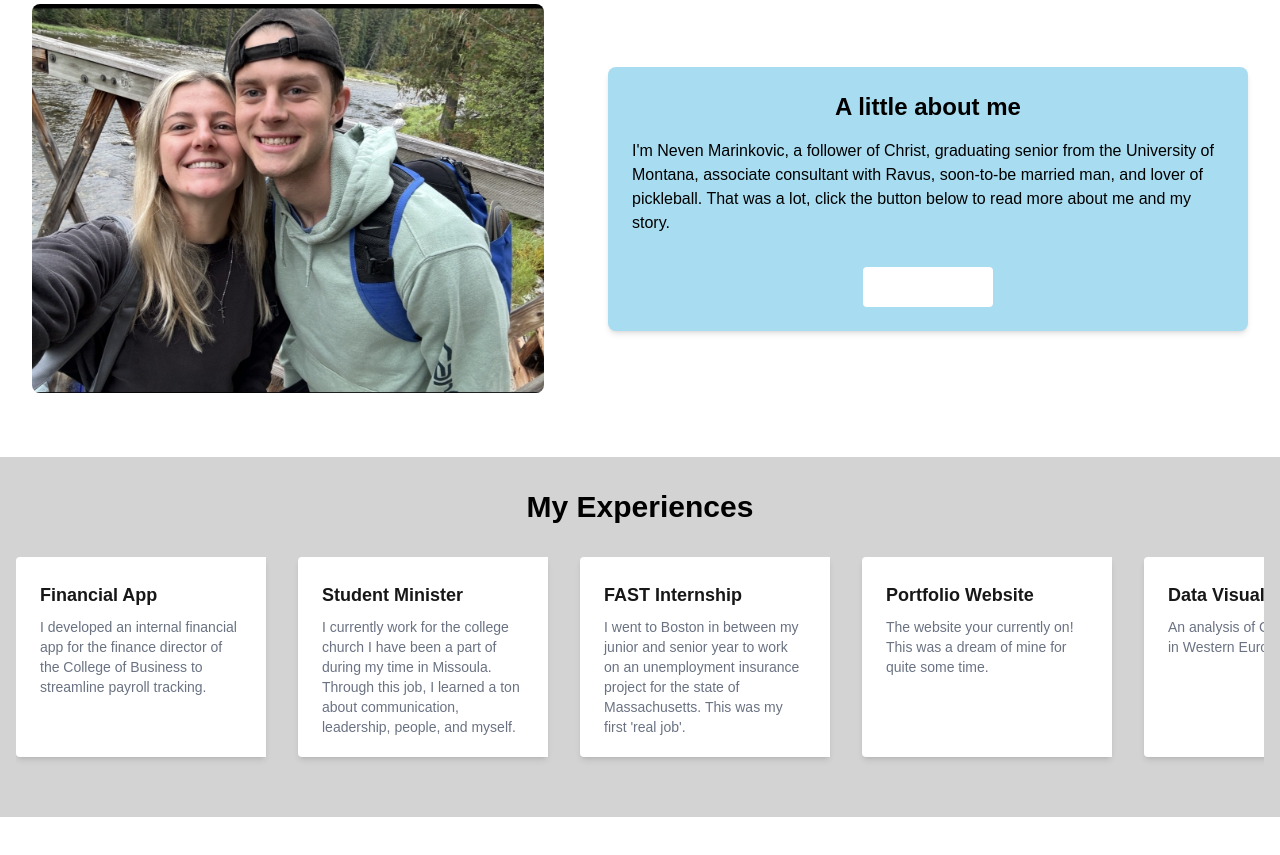
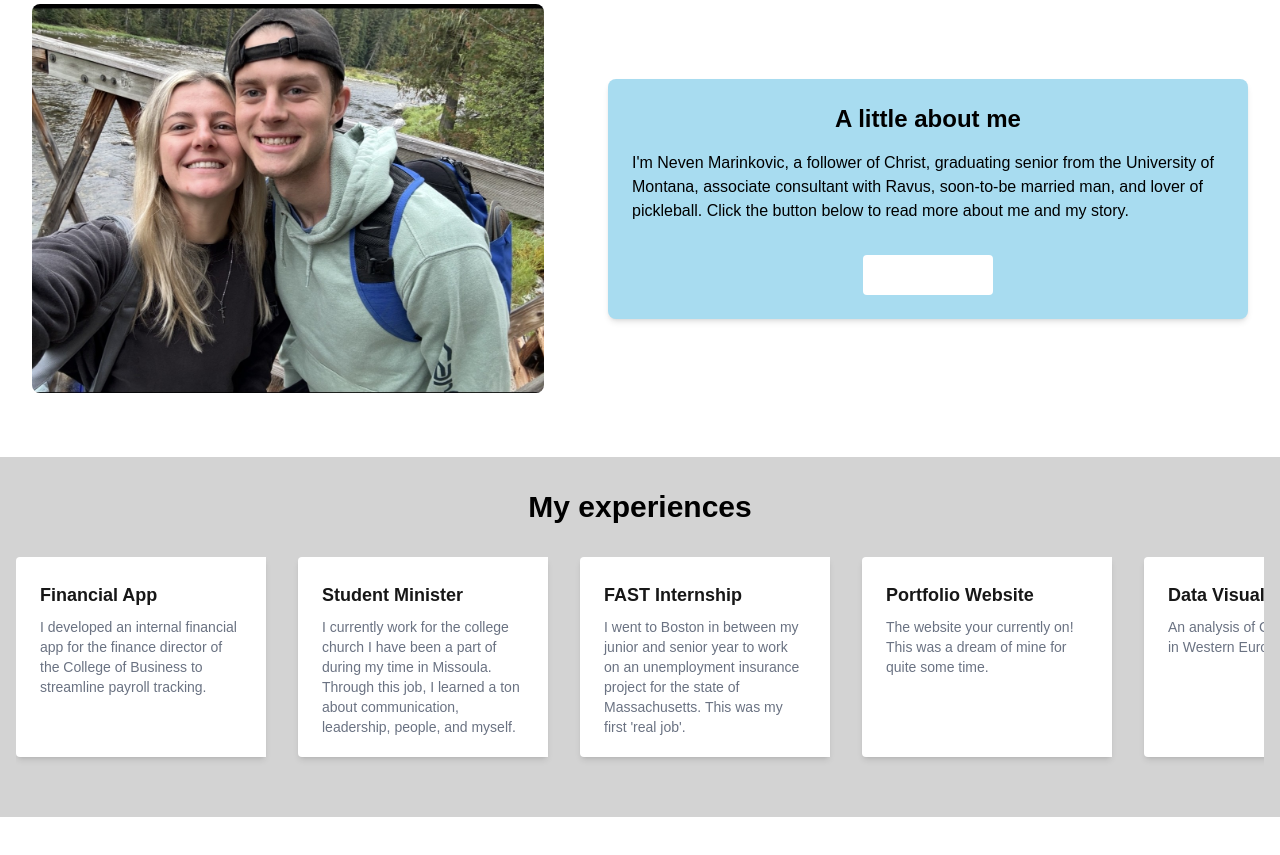
Before and after one commit to nevenmarinkovic/neven-portfolio, a Next.js app: page / in a window 1280 px wide. Shown: the part 860-1715 px from the top of the page. Built offline with nearby package versions, Linux system fonts and the light colour scheme.

Commit message:
Performance edits

```diff
--- a/app/about/page.js
+++ b/app/about/page.js
@@ -1,7 +1,5 @@
 "use client";
 import Image from "next/image";
-import Link from "next/link";
-import Navbar from "@/components/navbar";
 import { useRef } from "react";
 import HeroSection from "@/components/heroSection";
 import { motion, useInView } from "framer-motion";
@@ -60,7 +58,7 @@ export default function Page() {
             They grounded me and I was left mostly alone during my last three weeks before college. I had lots of time to reflect on the previous year. I remember feeling like I had woken up from a dream. That I was Neven from birht to senior year, some other guy during senior year, and I was back to being Neven.
             I had decided that I was not going to do the same things in college, and that, to repair my relationship with my parents, I was going to find a church to go to (because I knew they wanted me to).
           </p>
-          <h2 className="text-black text-2xl md:text-6xl py-4 font-bold">The Good News</h2>
+          <h2 className="text-black text-2xl md:text-6xl py-4 font-bold">The good news</h2>
           <p className="text-black dark:text-black-300 font-serif">
             I decided to come to the University of Montana because it was affordable, far enough away from home, and I thought the people were down to earth when I visited. On my first day on campus, after moving into my dorm, I was walking around the oval (center of campus).
             All of the clubs and organizations were out on the oval tabling. I started talking to this very tall guy at one of the tables. His name is Jordan. I found out that he used to play basketball at the University of Idaho. We connected over basketball and I remember thinking that he was a cool guy.
@@ -94,7 +92,7 @@ export default function Page() {
 
             {/* Heading */}
             <h2 className="text-black text-2xl md:text-6xl py-8 font-bold">
-              Looking Forward
+              Looking forward
             </h2>
 
             {/* Flex container for image and text */}
--- a/app/layout.js
+++ b/app/layout.js
@@ -1,7 +1,6 @@
 import { Geist, Geist_Mono } from "next/font/google";
 import "./globals.css";
 import Footer from "@/components/footer";
-import Navbar from "../components/navbar";
 
 const geistSans = Geist({
   variable: "--font-geist-sans",
--- a/app/page.js
+++ b/app/page.js
@@ -1,7 +1,6 @@
 "use client";
 import Image from "next/image";
 import Link from "next/link";
-import Navbar from "@/components/navbar";
 import { useRef } from "react";
 import HeroSection from "@/components/heroSection";
 import {motion, useInView} from "framer-motion";
@@ -70,14 +69,14 @@ export default function Home() {
           <h2 className="text-2xl text-black font-semibold text-center">A little about me</h2>
           <p className="text-black dark:text-black-300 ">
             I'm Neven Marinkovic, a follower of Christ, graduating senior from the University of Montana, associate consultant with Ravus, soon-to-be married man,
-            and lover of pickleball. That was a lot, click the button below to read more about me and my story.
+            and lover of pickleball. Click the button below to read more about me and my story.
           </p>
 
           {/* This wrapper centers the button */}
           <div className="flex justify-center">
             <Link href="/about">
               <button className="mt-4 px-6 py-2 bg-white dark:bg-gray-800 text-white rounded hover:bg-[#D2ECF0] ">
-                Learn More
+                Learn more
               </button>
             </Link>
           </div>
@@ -93,7 +92,7 @@ export default function Home() {
       >
       {/* Experiences Card Slider Section */}
       <section className="relative overflow-x-auto max-w-full px-4 bg-[#D3D3D3]">
-      <h2 className="text-center text-3xl font-bold text-black py-8">My Experiences</h2>
+      <h2 className="text-center text-3xl font-bold text-black py-8">My experiences</h2>
       <div className= "flex justify-center">
         <div ref={scrollRef} className="mx-auto h-65 scrollbar-thin scrollbar-thumb-[#2E798A] scrollbar-track-[#f1f1f1] flex gap-8 overflow-x-scroll pb-4">
           {experiences.map((exp, i) => (
--- a/components/experienceBody.js
+++ b/components/experienceBody.js
@@ -1,5 +1,4 @@
 import Image from "next/image";
-import Navbar from "@/components/navbar";
 import { motion } from "framer-motion";
 
 export default function ExperienceBody({ imageSrc1, alternative1, imageSrc2, alternative2, imageSrc3, alternative3, imageSrc4, alternative4, text1, text2, text3, text4, text5, text6 }) {
```
Also changed, not shown: 1 other file (tests, documents, lock files or other folders).
